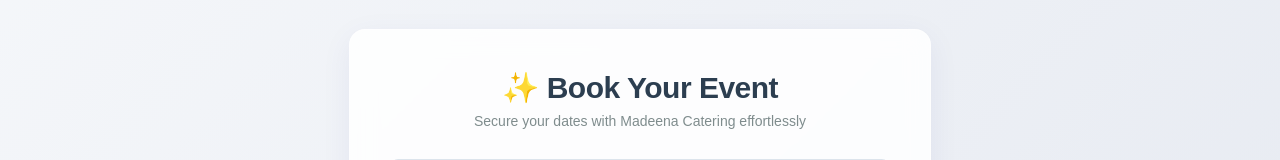
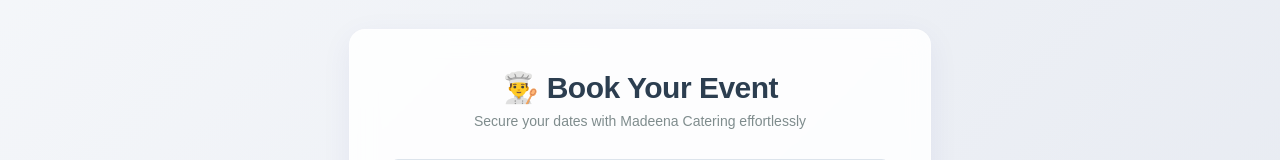
Before and after one commit to Nayeem036/new-madeena-frontend, a React (Create React App) app: page /booking in a window 1280 px wide. Shown: the part 217-377 px from the top of the page. Built offline with nearby package versions, Linux system fonts and the light colour scheme.

Commit message:
Booking Changes

```diff
--- a/src/Pages/Booking.jsx
+++ b/src/Pages/Booking.jsx
@@ -44,7 +44,7 @@
   return (
     <div style={styles.pageContainer}>
       <div style={styles.glassCard}>
-        <h1 style={styles.title}>✨ Book Your Event</h1>
+        <h1 style={styles.title}> 👨‍🍳 Book Your Event</h1>
         <p style={styles.subtitle}>Secure your dates with Madeena Catering effortlessly</p>
 
         <form onSubmit={handleSubmit} style={styles.formStructure}>
```
